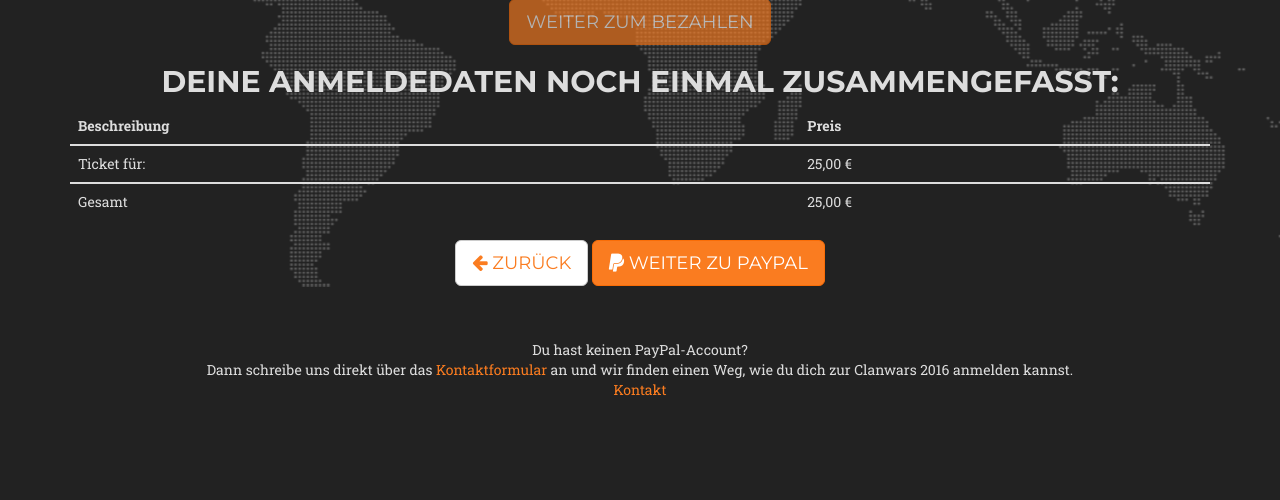
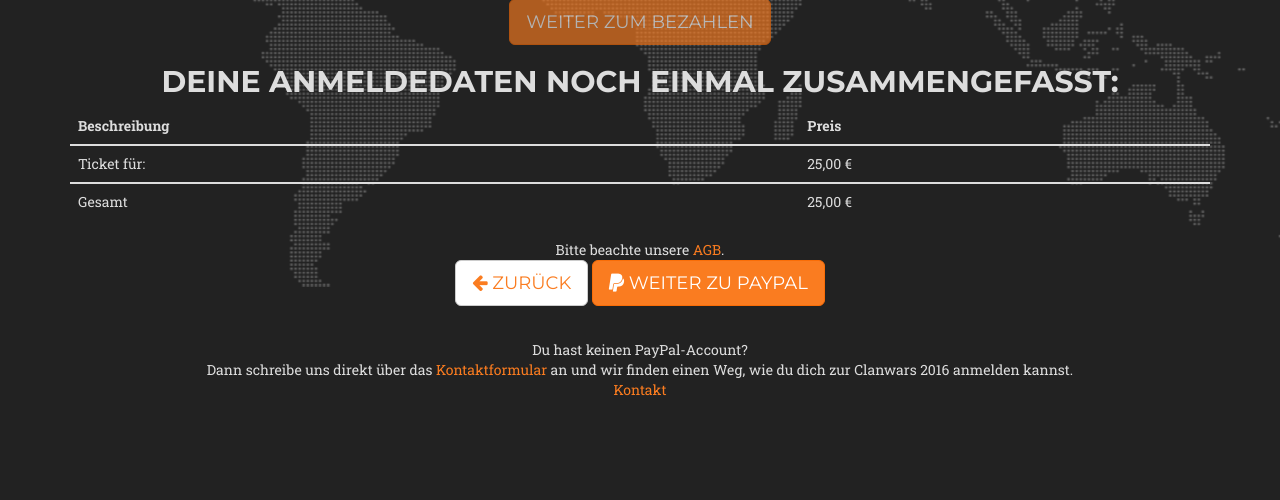
Before and after one commit to Multimediajugend/clanwars-landing, a PHP site: page / in a window 1280 px wide. Shown: the part 5955-6455 px from the top of the page. Run offline with PHP 8.4, Linux system fonts and the light colour scheme; data that the repository does not hold is empty; some libraries are stand-ins or nearby versions; some web fonts are replaced.

Commit message:
Add info text for the "AGB"

```diff
--- a/sections/registration.php
+++ b/sections/registration.php
@@ -111,6 +111,9 @@
                 </table>
                 <div class="row text-center">
                     <div class="col-lg-12">
+                        Bitte beachte unsere <a href="#" data-toggle="modal" data-target="#agbModal">AGB</a>.
+                    </div>
+                    <div class="col-lg-12">
                         <button class="btn btn-lg btn-default" ng-click="goBack()" type="button"><span class="fa fa-arrow-left"></span> Zurück</button>
                         <button class="btn btn-lg btn-primary" type="button"><span class="fa fa-paypal"></span> Weiter zu PayPal</button>
                     </div>
```
